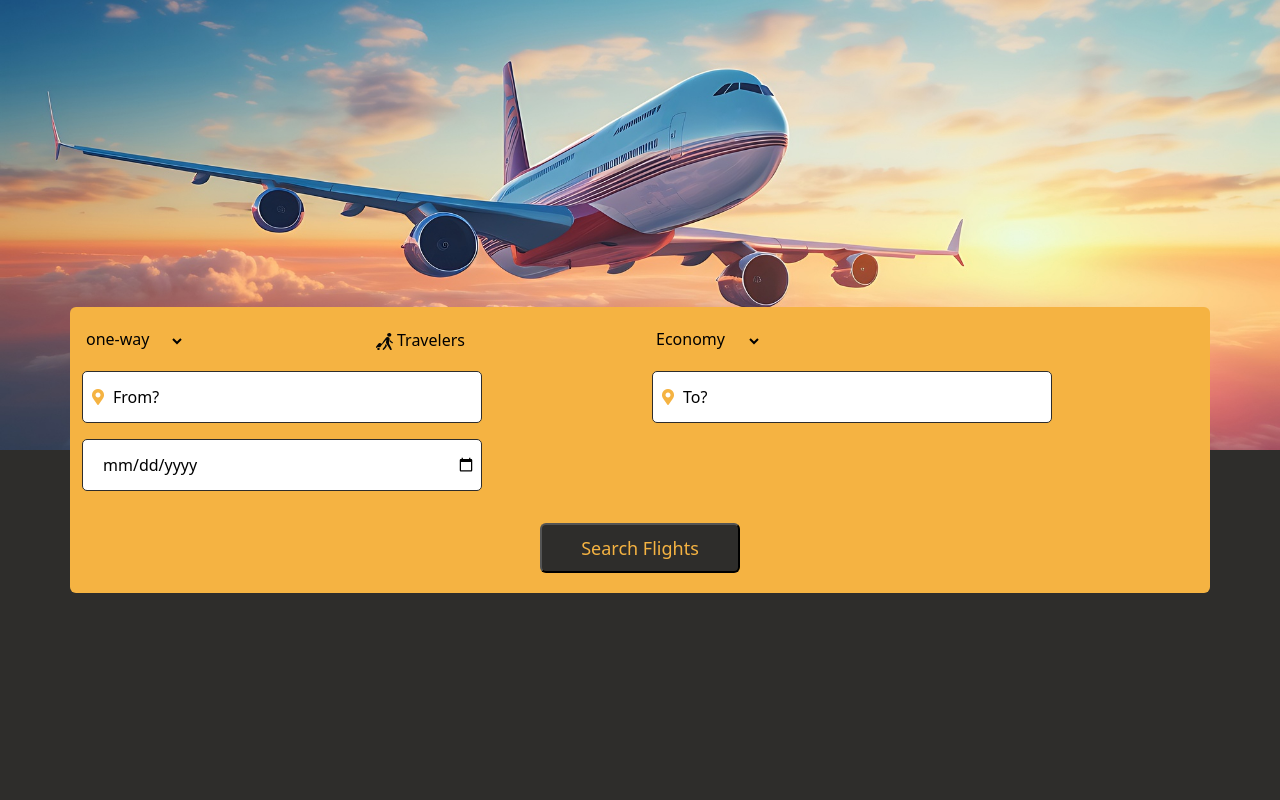
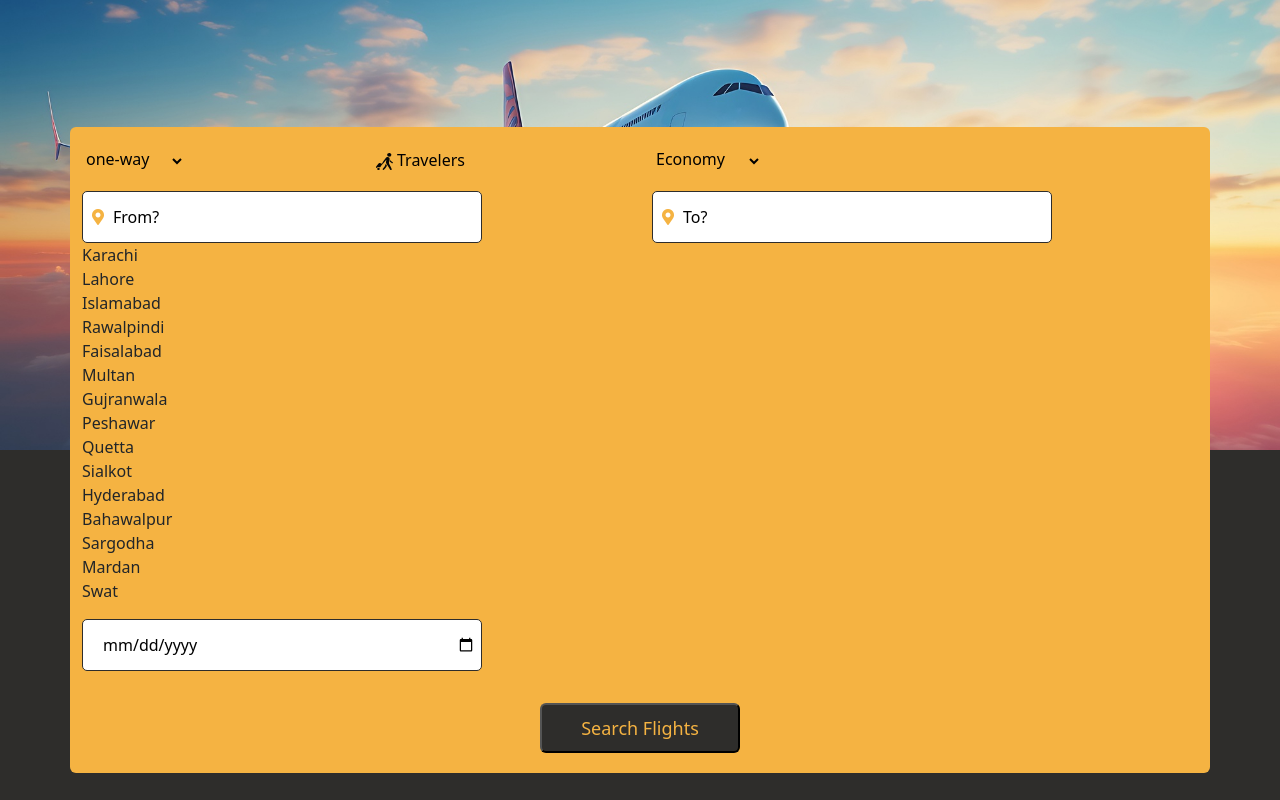
Before and after one commit to abdulwasaay/Booking-System-Frontend, a React (Create React App) app: page / in a window 1280 px wide. Built offline with nearby package versions, Linux system fonts and the light colour scheme.

Commit message:
still conflict

```diff
--- a/src/App.js
+++ b/src/App.js
@@ -1,12 +1,13 @@
 import './App.css';
 import { Flights } from './components/flights/Flights';
+// import { About } from './pages/About.jsx';
 function App() {
-  return (
-    <>
-      <Flights/>
-    </>
-  )
-
+    return (
+        <>
+            <Flights />
+            {/* <About /> */}
+        </>
+    );
 }
 
 export default App;
--- a/src/components/flights/Flights.jsx
+++ b/src/components/flights/Flights.jsx
@@ -2,11 +2,13 @@ import React, { useEffect } from "react";
 import './Flights.css';
 import { useState} from "react";
 import '../../../node_modules/bootstrap/dist/css/bootstrap.min.css';
-import Container from 'react-bootstrap/Container';
+
 import Row from 'react-bootstrap/Row';
 import Col from 'react-bootstrap/Col';
 import cityData1 from './city1';
 import cityData2 from './city2';
+import jsonData from "../flights.json";
+console.log('jsonData', jsonData);
 // import infantPic from './baby_4605422.png';
 
 export const Flights = ()=>{
@@ -52,17 +54,26 @@ export const Flights = ()=>{
     }
 
     // the code for the search related problem
-    const [search, setSearch] = useState(0);
+    const [search, setSearch] = useState("");
     const [searchData, setSearchData] = useState([]);
+
     const handleClick = () => {
 
     }
-
-
     useEffect(() => {
-      const dummyData = cityData1.filter((city) => city.name.toLowerCase().startsWith(search))
+        const dummyData = jsonData.cities.filter((city) => city.name.toLowerCase().startsWith(search))
       setSearchData(dummyData)
     },[search])
+
+    // now search two
+
+    // const [search2, setSearch2] = useState(0);
+    // const [searchData2, setSearchData2] = useState([]);
+    // useEffect(() => {
+    //   const dummyData2 = searchData.flights.filter((city) => city.name.toLowerCase().startsWith(search2))
+    //   setSearchData2(dummyData2)
+    // },[search2])
+
 
     return(
         <>
@@ -149,9 +160,20 @@ export const Flights = ()=>{
                     <Row className="main_paramters">
                         <Col className="mb-3">
                             <div class="search-container from">
-                                <input type="search" id="search-input" oninput="" onChange={(e) => {setSearch(e.target.value)}} placeholder="From?"/>
+                                <input type="search" id="search-input" oninput="" onChange={(e) => { setSearch(e.target.value) }} placeholder="From?" />
                                 <i class="fa fa-map-marker-alt" id="search-icon"></i>
                             </div>
+                            <div className="">
+                                    {
+                                        searchData.map((d, index) => {
+                                            return (
+                                                <div key={index} className="text-dark">
+                                                    {d.name}
+                                                </div>
+                                            )
+                                        })
+                                    }
+                                </div>
                         </Col>
                         <Col className="mb-3">
                             <div className="search-container to">
@@ -179,7 +201,7 @@ export const Flights = ()=>{
                 <Row>
                     <Col>
 
-                        {
+                        {/* {
                             searchData.map((d, index) => {
                                 return (
                                     <div key={index} className="text-dark">
@@ -187,8 +209,22 @@ export const Flights = ()=>{
                                     </div>
                                 )
                             })
-                        }
+                        } */}
 
+                    </Col>
+                    <Col>
+                        {/* {
+                            searchData2.map((data,index)=>{
+                                return (
+                                    <div key={index} className="text-dark">
+                                        {data.name}
+                                        {data.shortForm}
+                                        {data.flightNumber}
+                                        {data.flightPrice}
+                                    </div>
+                                )
+                            })
+                        } */}
                     </Col>
                 </Row>
             </div>
```
